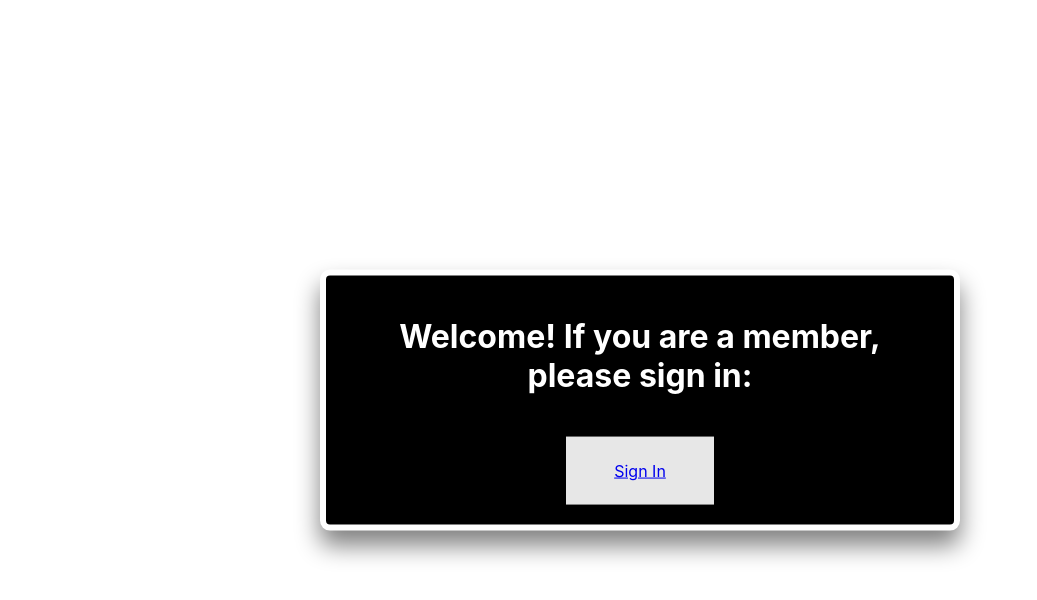
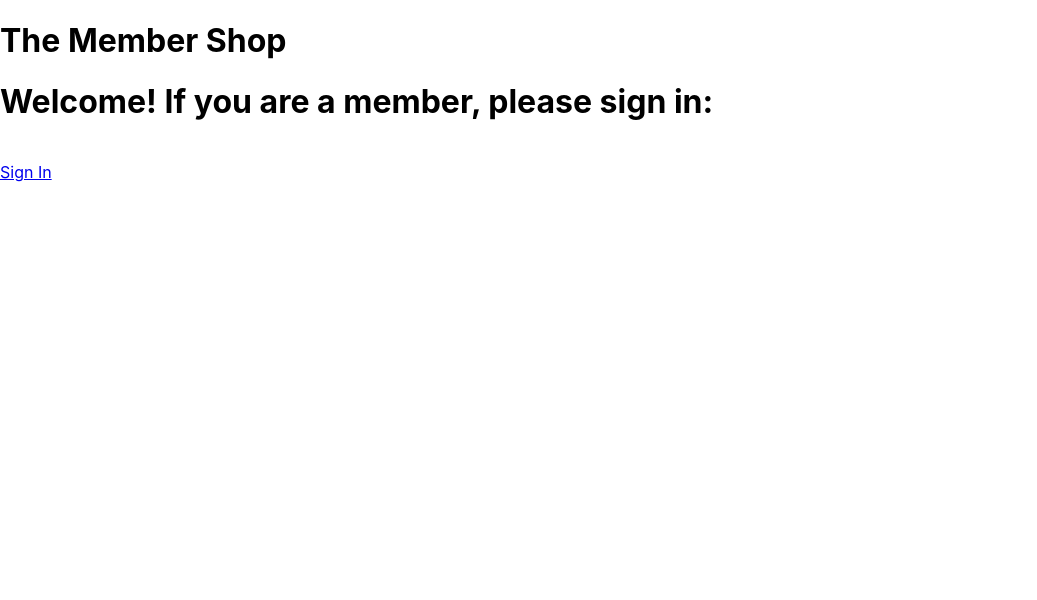
Before and after one commit to riannacastro/first-store-frontend, a React (Create React App) app: page / in a window 1280 px wide. Shown: the top 600 px of the page, without its empty margins (0-1037 px from the left). Built offline with nearby package versions, Linux system fonts and the light colour scheme.

Commit message:
data rendering on page

```diff
--- a/src/components/items/ItemsCard.js
+++ b/src/components/items/ItemsCard.js
@@ -3,7 +3,7 @@ import React from 'react';
 function ItemsCard(props) {
   return (
     <div>
-      <h1>hi</h1>
+      {props.name} - {props.price}
     </div>
   );
 }
--- a/src/css/App.css
+++ b/src/css/App.css
@@ -1,4 +1,4 @@
-.App {
+/* .App {
   text-align: center;
 }
 
@@ -22,4 +22,4 @@
 
 #home-link {
   color: white;
-}
+} */
--- a/src/css/HomePage.css
+++ b/src/css/HomePage.css
@@ -2,7 +2,7 @@
     background-color: black;
 } */
 
-.homepage-cont {
+/* .homepage-cont {
     color: white;
     padding-top: 10%;
     font-size: 18pt;
@@ -33,4 +33,4 @@
 	font-size: inherit;
 	position: relative;
 	display: inline-block;
-}
+} */
--- a/src/css/Signin.css
+++ b/src/css/Signin.css
@@ -1,4 +1,4 @@
-.signin {
+/* .signin {
     color: white;
     position: absolute;
     left: 50%;
@@ -21,4 +21,4 @@
   box-sizing: border-box;
   box-shadow: 0 15px 25px rgba(0,0,0,.6);
   border-radius: 10px;
-}
+} */
--- a/src/redux/reducers/Reducer.js
+++ b/src/redux/reducers/Reducer.js
@@ -10,7 +10,7 @@ function reducer(state = {items: []}, action) {
         };
 
         default:
-            break;
+            return state;
 
 
     }
```
